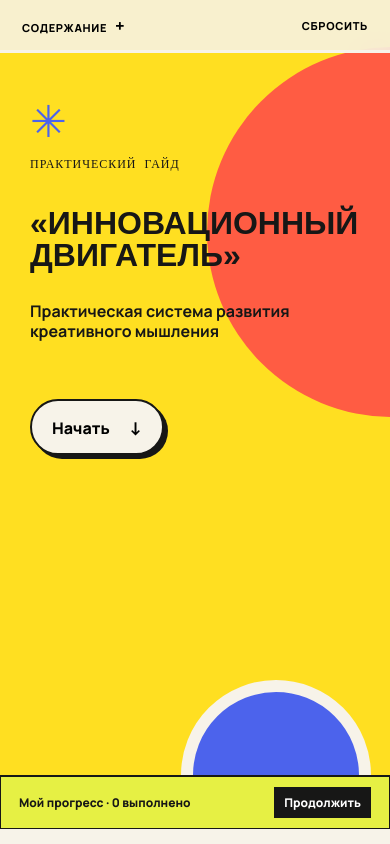
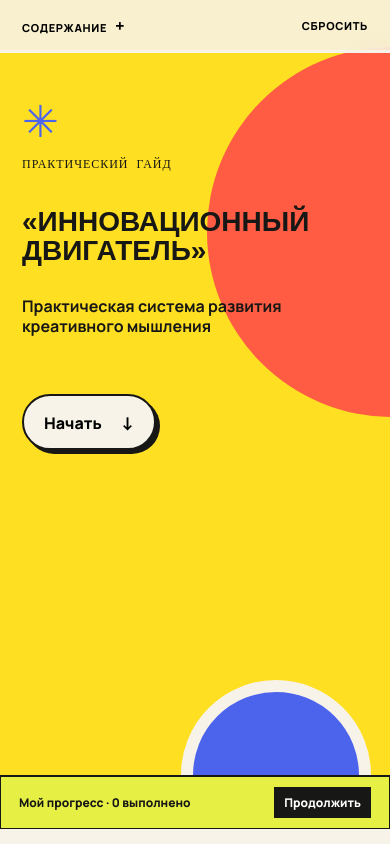
Before and after one commit to ElazAzel/aruzhan_jedai, a React (Vite) app: page / in a window 390 px wide. Shown: the top 844 px of the page. Built offline with nearby package versions, Linux system fonts and the light colour scheme; a web font is replaced by a local one.

Commit message:
Tune mobile hero sizing

```diff
--- a/src/mobile-fixes.css
+++ b/src/mobile-fixes.css
@@ -16,14 +16,14 @@
 
 @media (max-width: 480px) {
   .cover {
-    padding-left: 30px;
-    padding-right: 30px;
+    padding-left: 22px;
+    padding-right: 22px;
   }
 
   .cover h1 {
     max-width: 100%;
-    font-size: 32px;
-    line-height: 1;
+    font-size: 28px;
+    line-height: 1.05;
     letter-spacing: 0;
   }
 
```
